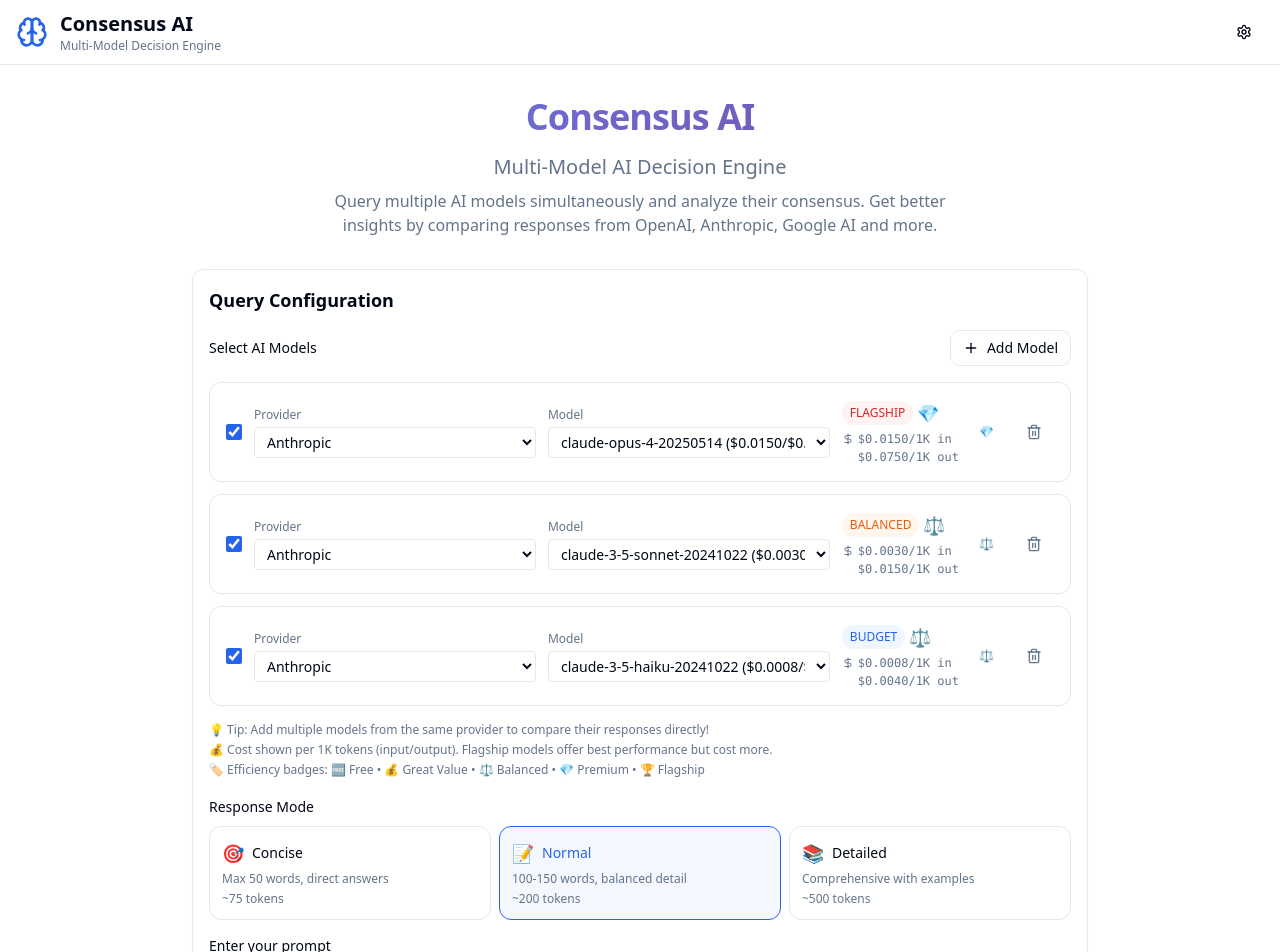
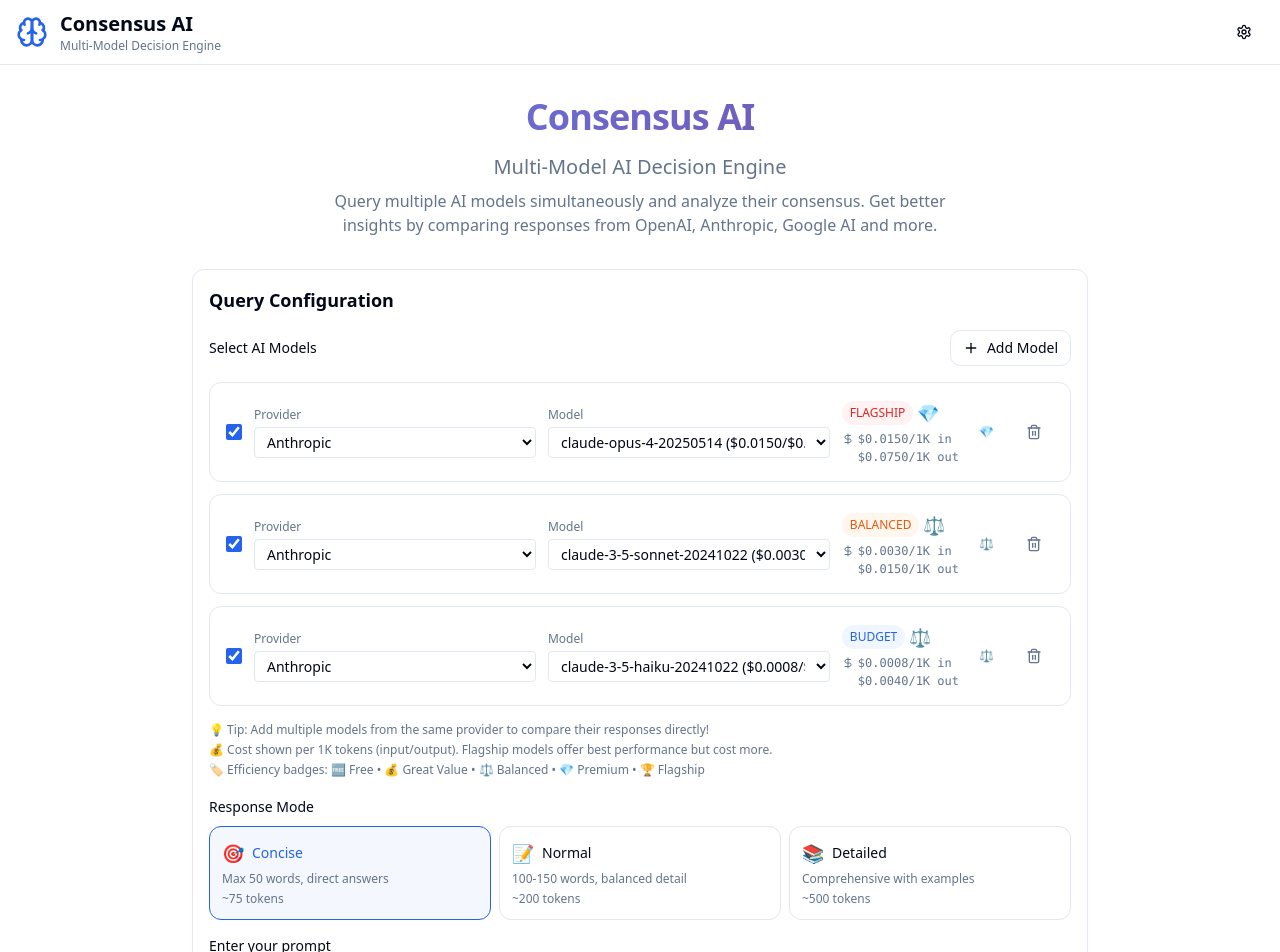
Before and after one commit to ArielSoothy/AICouncil, a Next.js app: page / in a window 1280 px wide. Shown: the top 952 px of the page. Built offline with nearby package versions, Linux system fonts and the light colour scheme.

Commit message:
feat: Improve UI defaults and consensus display
- Change default response mode to 'concise' in both UI and API
- Increase consensus answer window size (min-height: 200px, max-height: 600px)
- Make consensus answer window properly scrollable
- Improve text sizing and padding for better readability

```diff
--- a/app/api/consensus/route.ts
+++ b/app/api/consensus/route.ts
@@ -308,7 +308,7 @@
     }
 
     const body: QueryRequest = await request.json()
-    const { prompt, models, responseMode = 'normal' } = body
+    const { prompt, models, responseMode = 'concise' } = body
 
     if (!prompt?.trim()) {
       return NextResponse.json(
--- a/components/consensus/enhanced-consensus-display-v3.tsx
+++ b/components/consensus/enhanced-consensus-display-v3.tsx
@@ -175,8 +175,8 @@
                 )}
               </button>
             </div>
-            <div className="text-gray-600 dark:text-gray-400 bg-blue-50 dark:bg-blue-900/20 p-4 rounded-lg max-h-96 overflow-y-auto">
-              <p className="whitespace-pre-wrap leading-relaxed">
+            <div className="text-gray-600 dark:text-gray-400 bg-blue-50 dark:bg-blue-900/20 p-6 rounded-lg min-h-[200px] max-h-[600px] overflow-y-auto">
+              <p className="whitespace-pre-wrap leading-relaxed text-base">
                 {isElaborated ? detailedAnswer : result.consensus.conciseAnswer}
               </p>
             </div>
--- a/components/consensus/query-interface.tsx
+++ b/components/consensus/query-interface.tsx
@@ -13,7 +13,7 @@
   const [prompt, setPrompt] = useState('')
   const [isLoading, setIsLoading] = useState(false)
   const [result, setResult] = useState<EnhancedConsensusResponse | null>(null)
-  const [responseMode, setResponseMode] = useState<'concise' | 'normal' | 'detailed'>('normal')
+  const [responseMode, setResponseMode] = useState<'concise' | 'normal' | 'detailed'>('concise')
   const [selectedModels, setSelectedModels] = useState<ModelConfig[]>([
     { provider: 'anthropic', model: 'claude-opus-4-20250514', enabled: true },
     { provider: 'anthropic', model: 'claude-3-5-sonnet-20241022', enabled: true },
```
